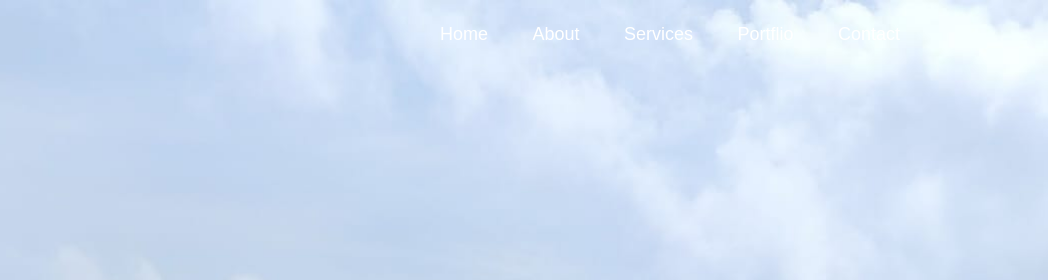
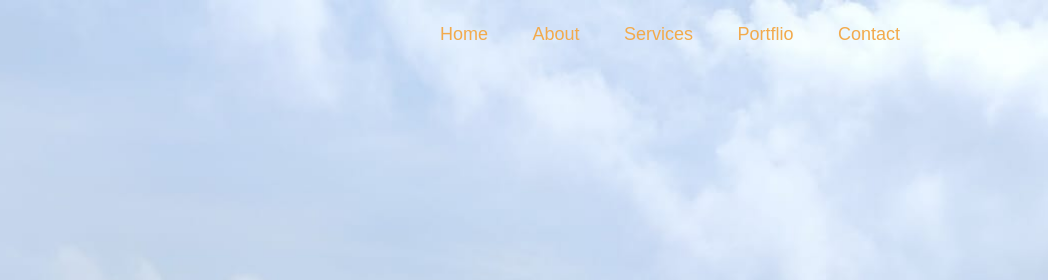
Before and after one commit to Amar033/Test_Webpage, a website: page index.html in a window 1280 px wide. Shown: the top 280 px of the page, 232-1280 px from the left. Drawn offline with Linux system fonts and the light colour scheme.

Commit message:
Update style.css

```diff
--- a/style.css
+++ b/style.css
@@ -37,7 +37,7 @@ nav ul li {
   margin: 10px 20px;
 }
 nav ul li a {
-  color: #fff;
+  color: #f2aa4cff;
   text-decoration: none;
   font-size: 18px;
   position: relative;
```
